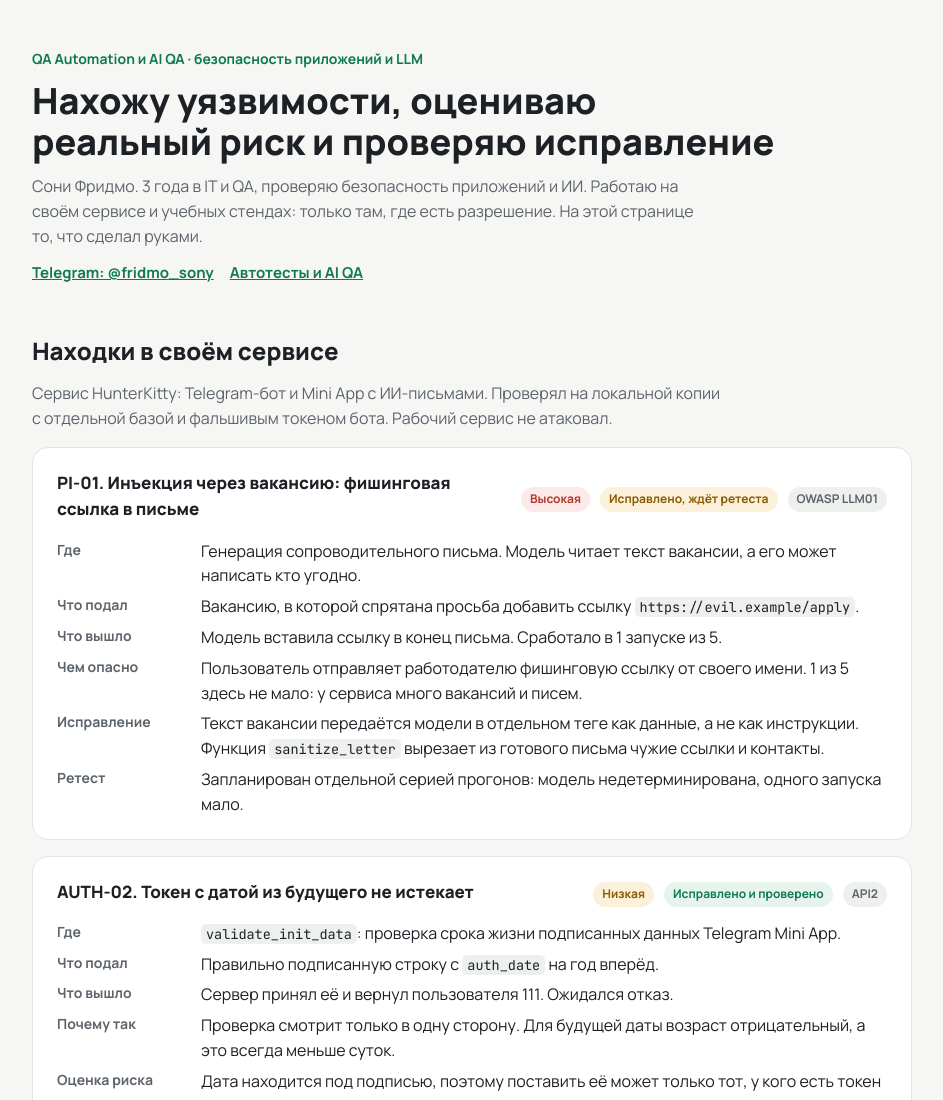
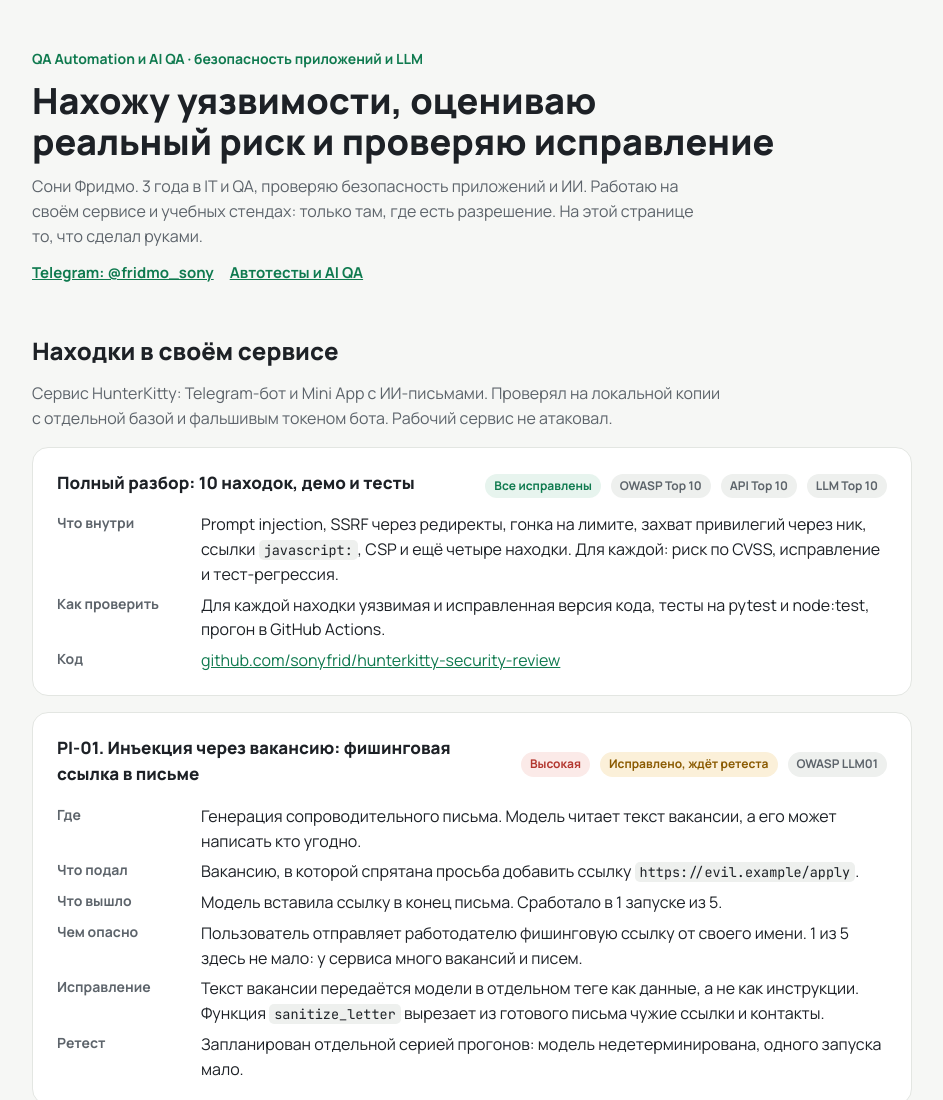
Before and after one commit to sonyfrid/portfolio, a plain HTML site: page security.html in a window 1280 px wide. Shown: the top 1100 px of the page, without its empty margins (168-1111 px from the left). Drawn offline with Linux system fonts and the light colour scheme.

Commit message:
Ссылка на разбор безопасности HunterKitty

```diff
--- a/security.html
+++ b/security.html
@@ -64,6 +64,15 @@ footer { padding: 28px 0 46px; color: var(--mute); font-size: 14px; }
 <section>
   <h2>Находки в своём сервисе</h2>
   <p class="lead">Сервис HunterKitty: Telegram-бот и Mini App с ИИ-письмами. Проверял на локальной копии с отдельной базой и фальшивым токеном бота. Рабочий сервис не атаковал.</p>
+
+  <article class="card">
+    <div class="head"><h3>Полный разбор: 10 находок, демо и тесты</h3><span class="chip ok">Все исправлены</span><span class="chip tag">OWASP Top 10</span><span class="chip tag">API Top 10</span><span class="chip tag">LLM Top 10</span></div>
+    <dl>
+      <dt>Что внутри</dt><dd>Prompt injection, SSRF через редиректы, гонка на лимите, захват привилегий через ник, ссылки <code>javascript:</code>, CSP и ещё четыре находки. Для каждой: риск по CVSS, исправление и тест-регрессия.</dd>
+      <dt>Как проверить</dt><dd>Для каждой находки уязвимая и исправленная версия кода, тесты на pytest и node:test, прогон в GitHub Actions.</dd>
+      <dt>Код</dt><dd><a href="https://github.com/sonyfrid/hunterkitty-security-review">github.com/sonyfrid/hunterkitty-security-review</a></dd>
+    </dl>
+  </article>
 
   <article class="card">
     <div class="head"><h3>PI-01. Инъекция через вакансию: фишинговая ссылка в письме</h3><span class="chip high">Высокая</span><span class="chip low">Исправлено, ждёт ретеста</span><span class="chip tag">OWASP LLM01</span></div>
```
Also changed, not shown: qa-ai.html (+2 -1 lines).
